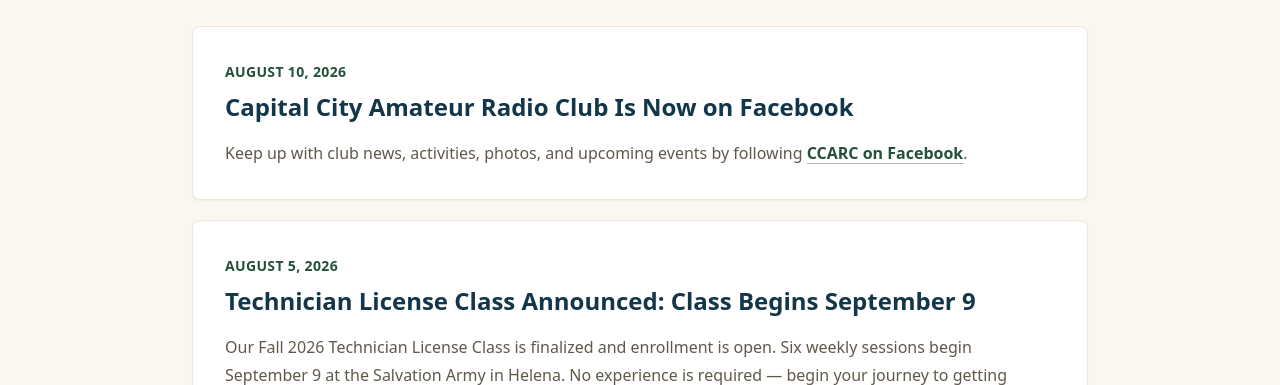
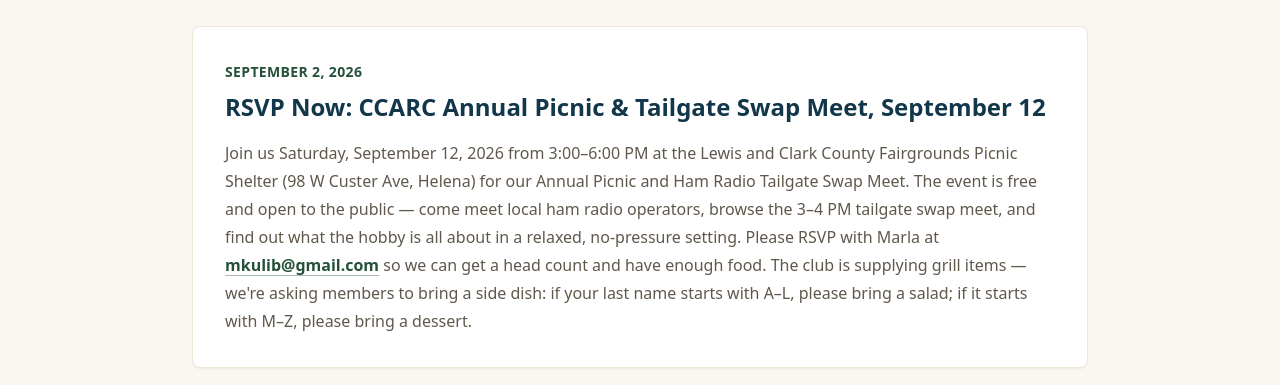
Before and after one commit to membership-ccarc/n7rb, a Next.js app: page /news in a window 1280 px wide. Shown: the part 371-756 px from the top of the page. Built offline with nearby package versions, Linux system fonts and the light colour scheme; no server answers.

Commit message:
added a News & Updates item announcing the Sept 12 picnic

```diff
--- a/app/news/page.tsx
+++ b/app/news/page.tsx
@@ -27,6 +27,9 @@
       <div className="mx-auto mt-12 max-w-4xl">
         <h2 className="text-3xl font-black text-mountain-900">Recent Updates</h2>
         <div className="mt-7 space-y-5">
+          <NewsItem date="September 2, 2026" title="RSVP Now: CCARC Annual Picnic & Tailgate Swap Meet, September 12">
+            Join us Saturday, September 12, 2026 from 3:00–6:00 PM at the Lewis and Clark County Fairgrounds Picnic Shelter (98 W Custer Ave, Helena) for our Annual Picnic and Ham Radio Tailgate Swap Meet. The event is free and open to the public — come meet local ham radio operators, browse the 3–4 PM tailgate swap meet, and find out what the hobby is all about in a relaxed, no-pressure setting. Please RSVP with Marla at <a className={linkClasses} href="mailto:mkulib@gmail.com?subject=CCARC%20Picnic%20RSVP">mkulib@gmail.com</a> so we can get a head count and have enough food. The club is supplying grill items — we&apos;re asking members to bring a side dish: if your last name starts with A&ndash;L, please bring a salad; if it starts with M&ndash;Z, please bring a dessert.
+          </NewsItem>
           <NewsItem date="August 10, 2026" title="Capital City Amateur Radio Club Is Now on Facebook">
             Keep up with club news, activities, photos, and upcoming events by following <a className={linkClasses} href={LINKS.FACEBOOK_URL} target="_blank" rel="noopener noreferrer">CCARC on Facebook</a>.
           </NewsItem>
```
